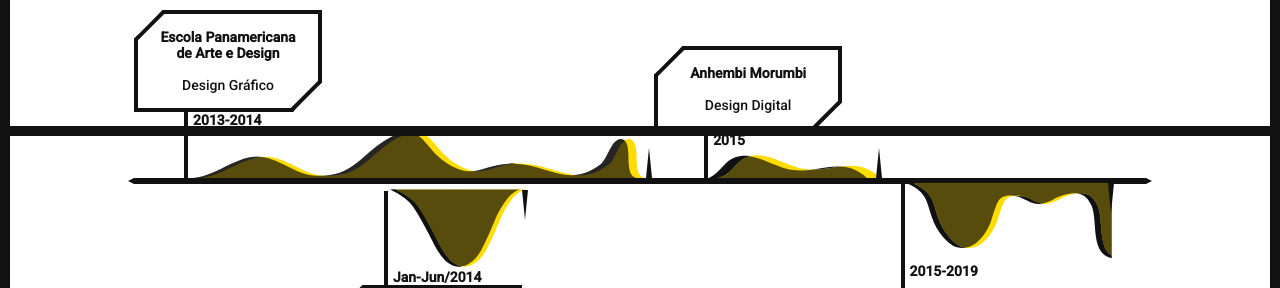
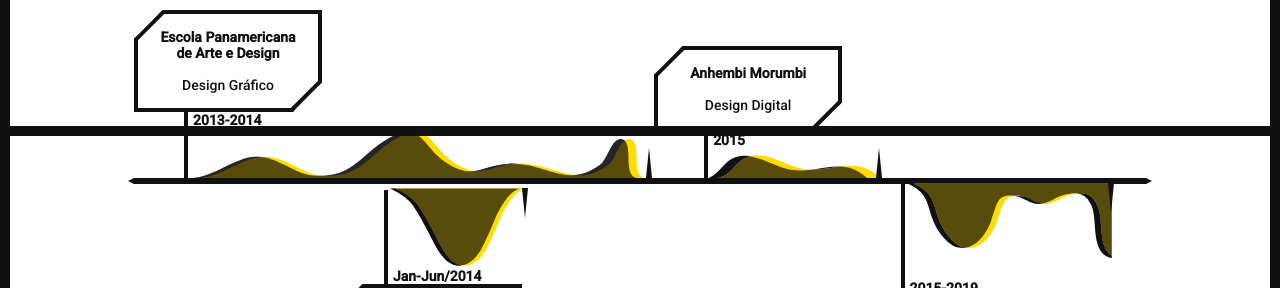
Before and after one commit to Guilhermeh96/GuilhermeHenrique, a plain HTML site: page index.html in a window 1280 px wide. Shown: the part 664-952 px from the top of the page. Drawn offline with nearby package versions, Linux system fonts and the light colour scheme.

Commit message:
Little fixes

```diff
--- a/src/StyleSheets.scss
+++ b/src/StyleSheets.scss
@@ -1139,7 +1139,7 @@
 	content: "";
     position: absolute;
     right: 0px;
-    top: -1px;
+    top: -2px;
 	width: 0;
 	height: 0;
 	border-style: solid;
@@ -1157,9 +1157,13 @@
 	margin-left:250px;
 }
 
+.senacDate {
+	margin-top:17px;
+}
+
 .senac {
 	margin-left: 370px;
-	height: 117px;
+	height: 116px;
 	position: relative;
     border-left: 4px solid $second-color;
 }
```
Also changed, not shown: Assets/css/StyleSheets.css.
